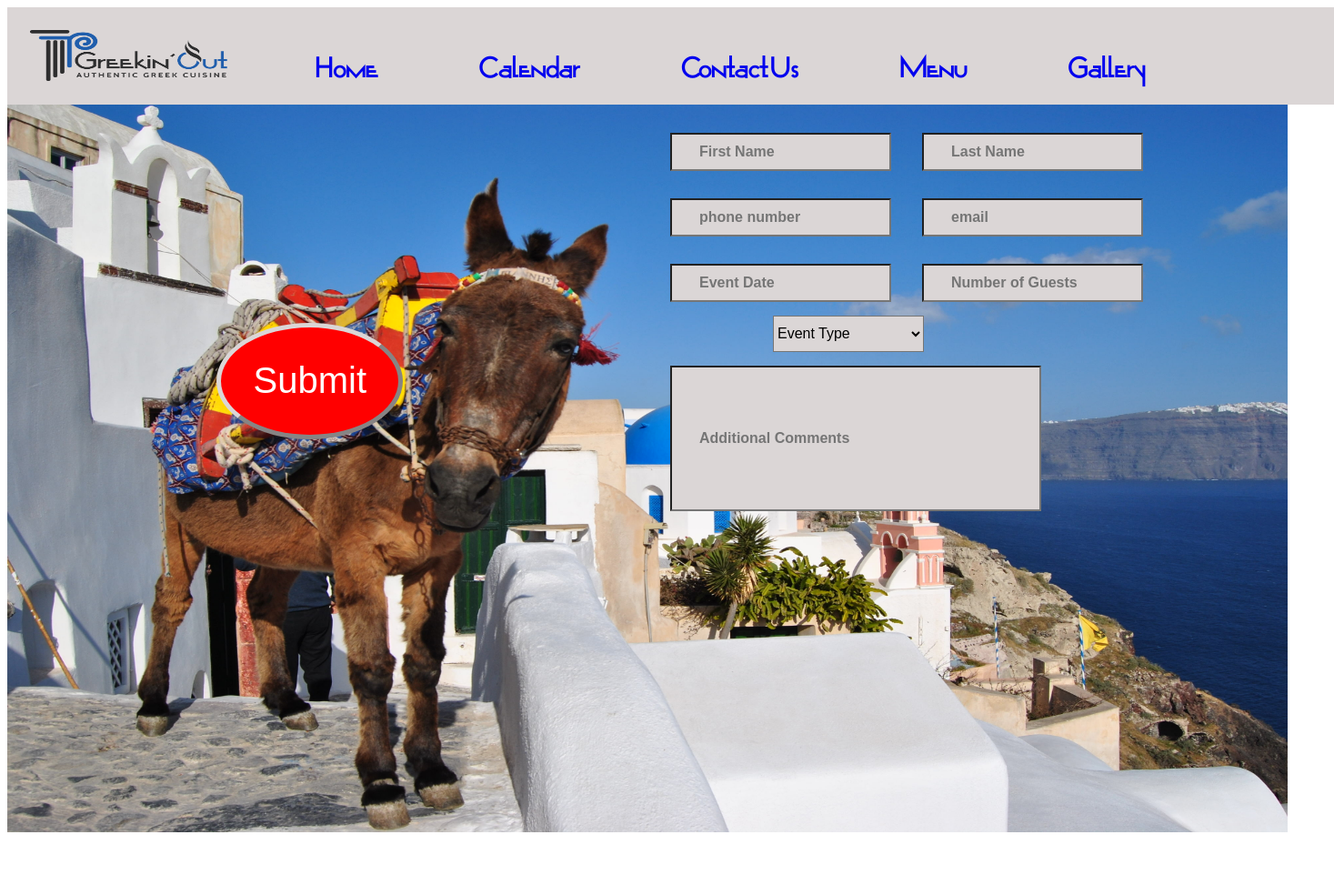
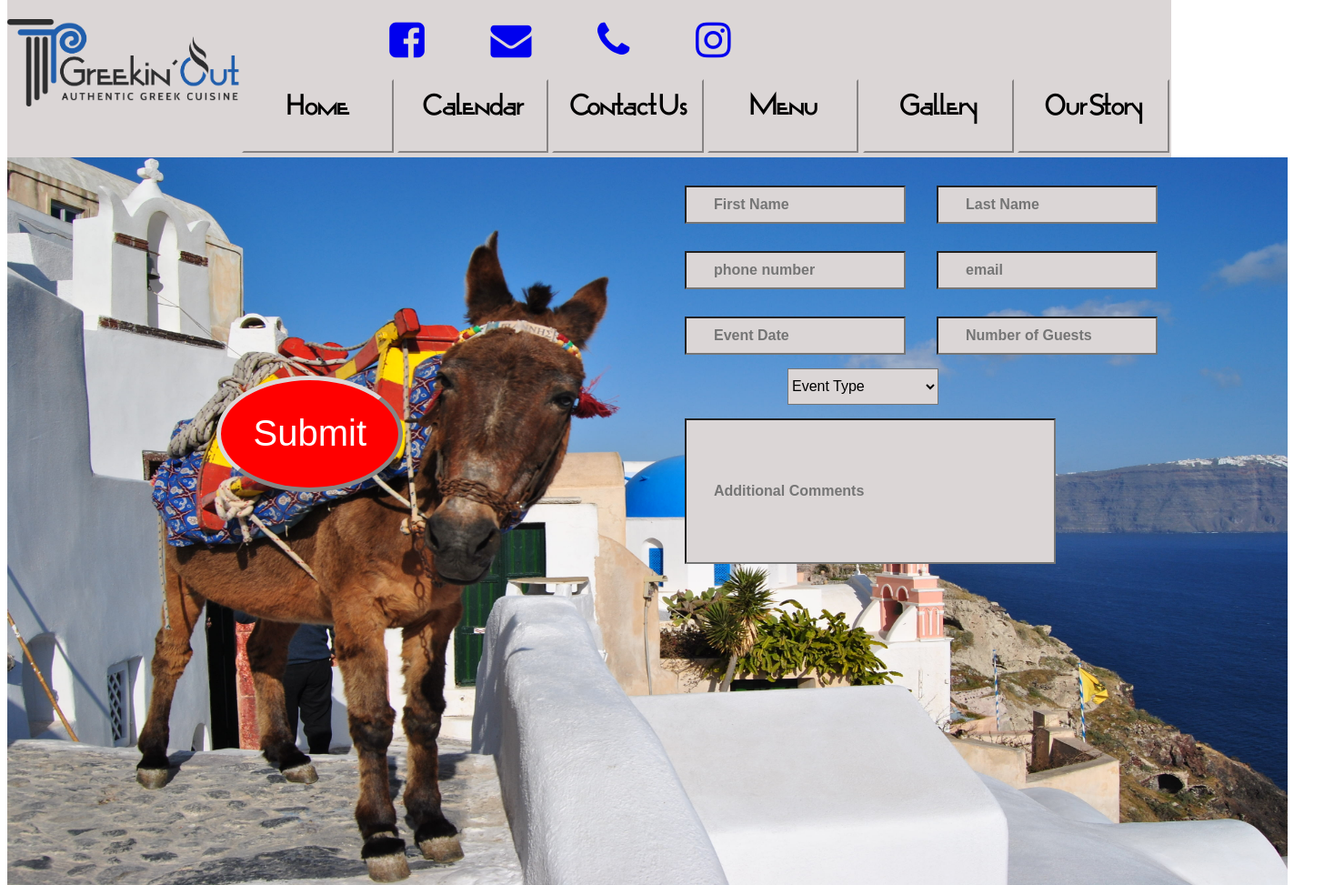
Before and after one commit to BrittanyandOresti/GreekinOut, a plain HTML site: page HTML/ContactUs.html in a window 1280 px wide. Shown: the whole page at 91% size, 1467 px wide, since content can reach past the window. Before the commit the page ends 915 px from the top, so only its background shows below. Drawn offline with Linux system fonts and the light colour scheme.

Commit message:
fixed contactus navbar

```diff
--- a/CSS/ContactUs.css
+++ b/CSS/ContactUs.css
@@ -4,7 +4,7 @@
  src: url("../Fonts/Optio_0.ttf");
 }
 
-nav{
+/*nav{
   z-index: 1000;
   font-family: "grec";
   background-color: #dbd6d6;
@@ -29,11 +29,65 @@ nav ul li a {
   vertical-align: center;
   text-decoration: none;
   font-size: 1.4em;
+/*}*/
+
+#logo {
+  width: 20vw;
+  position: fixed;
+  position: absolute;
+  margin-right: 80vw;
 }
 
-#logo {
-  width: 17vw;
-  /*z-index: 1;*/
+.navBar {
+    width: 100vw;
+    height: 25vh;
+    margin-top: -1%;
+}
+
+.navBar nav{
+  font-family: "grec";
+  background-color: #Dbd6d6;
+  display: flex;
+  flex-direction: column;
+  padding-top: 2%;
+  height: 19vh;
+}
+
+.navBar nav ul {
+  display: flex;
+  padding-left: 20vw;
+  /*justify-content: space-between;*/
+  justify-content: space-around;
+  /*width: 80vw;*/
+  /*padding-top: 3vh;*/
+  list-style: none;
+  /*vertical-align: center;*/
+}
+
+ul button {
+  background-color: #Dbd6d6;
+  font-family: "grec";
+  width: 13vw;
+  font-size: 1em;
+  padding-left: 5%;
+  padding-right: 5%;
+  background: transparent;
+  border-color: #dbd6d6;
+}
+
+.favicons{
+  display: flex;
+  text-decoration: none;
+  flex-direction: row;
+  width: 35vw;
+  margin-left: 30vw;
+  justify-content: space-around;
+}
+
+nav a {
+  text-decoration: none;
+  font-size: 1.4em;
+
 }
 body{
  height: 100vh;
--- a/HTML/ContactUs.html
+++ b/HTML/ContactUs.html
@@ -4,11 +4,45 @@
   <meta charset="utf-8">
   <title>Contact Us</title>
   <link rel="stylesheet" href="../CSS/ContactUs.css">
+  <link rel="stylesheet" href="https://cdnjs.cloudflare.com/ajax/libs/font-awesome/4.7.0/css/font-awesome.min.css">
  </head>
+
  <header>
+
+  <div class="navBar">
+      <nav>
+
+       <div class="logo">
+        <img src="../Images/logo.png" alt="" id="logo" >
+       </div>
+        <div class="favicons">
+            <a href="https://www.facebook.com/Greekin-Out-178764729381099/">
+            <i class="fa fa-facebook-square" style="font-size:45px"></i></a>
+
+            <a href="mailto:greekinoutsc@gmail.com"><i class="fa fa-envelope" style="font-size:45px"></i></a>
+
+            <a href="tel:843-996-0543"><i class="fa fa-phone" style="font-size:45px"></i></a>
+
+            <a href="https://www.instagram.com/greekinoutsc/"><i class="fa fa-instagram" style="font-size:45px"></i></a>
+        </div>
+        <ul>
+          <li><a href="#"><button type="button" name="button"> <h3>Home</h3></button></a></li>
+
+          <li><a href="HTML/Calendar.html"><button type="button" name="button"><h3>Calendar</h3></button></a></li>
+
+          <li><a href="HTML/ContactUs.html"><button type="button" name="button"><h3>Contact Us</h3></button></a></li>
+
+          <li><a href="HTML/Menu.html"><button type="button" name="button"><h3>Menu</h3></button></a></li>
+
+          <li><a href="HTML/Gallery.html"><button type="button" name="button"><h3>Gallery</h3></button></a></li>
+
+          <li><a href="HTML/our_story.html"><button type="button" name="button"><h3>Our Story</h3></button></a></li>
+
+          </ul>
+        </nav>
+ <!-- <header>
   <nav>
 
-   <img src="../Images/logo.png" alt="" id="logo" >
     <ul>
      <li><a href="../index.html" id="home"><h3>Home</h3> </a></li>
      <li><a href="HTML/Calendar.html"id="calendar"><h3>Calendar</h3></a></li>
@@ -17,7 +51,7 @@
      <li><a href="HTML/Gallery.html"id="gallery"><h3>Gallery</h3></a></li>
     </ul>
   </nav>
- </header>
+ </header> -->
 
 
  <body>
```
